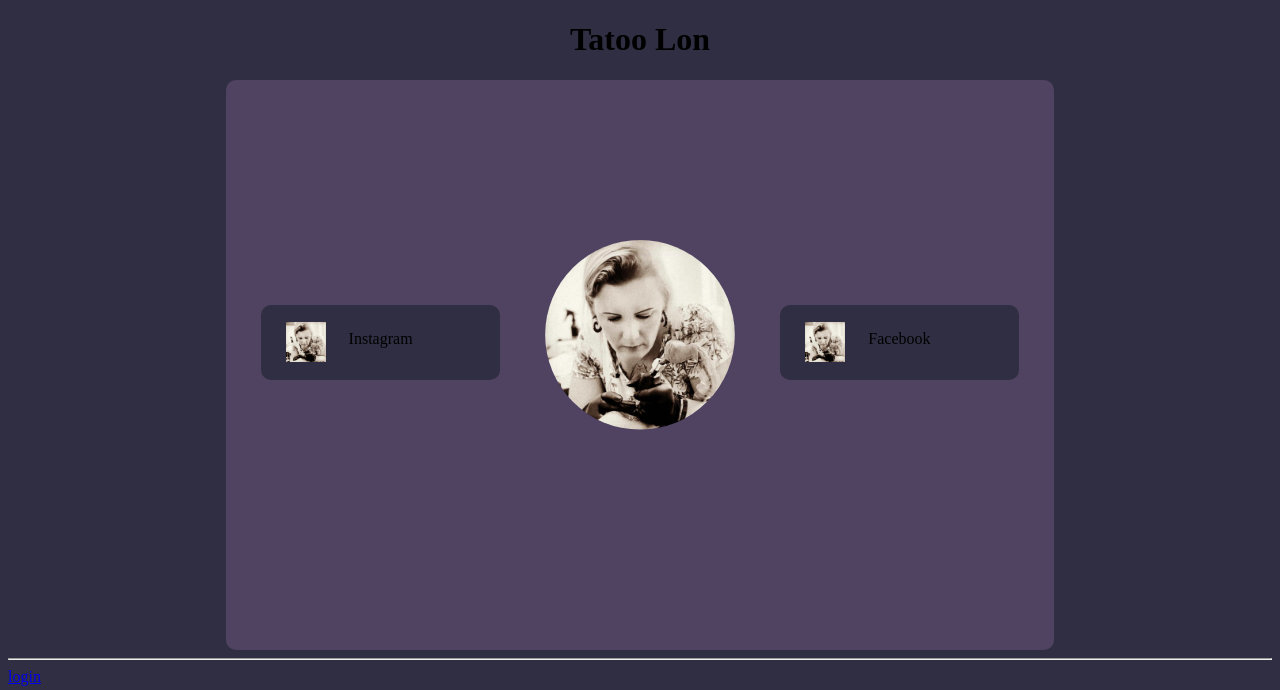
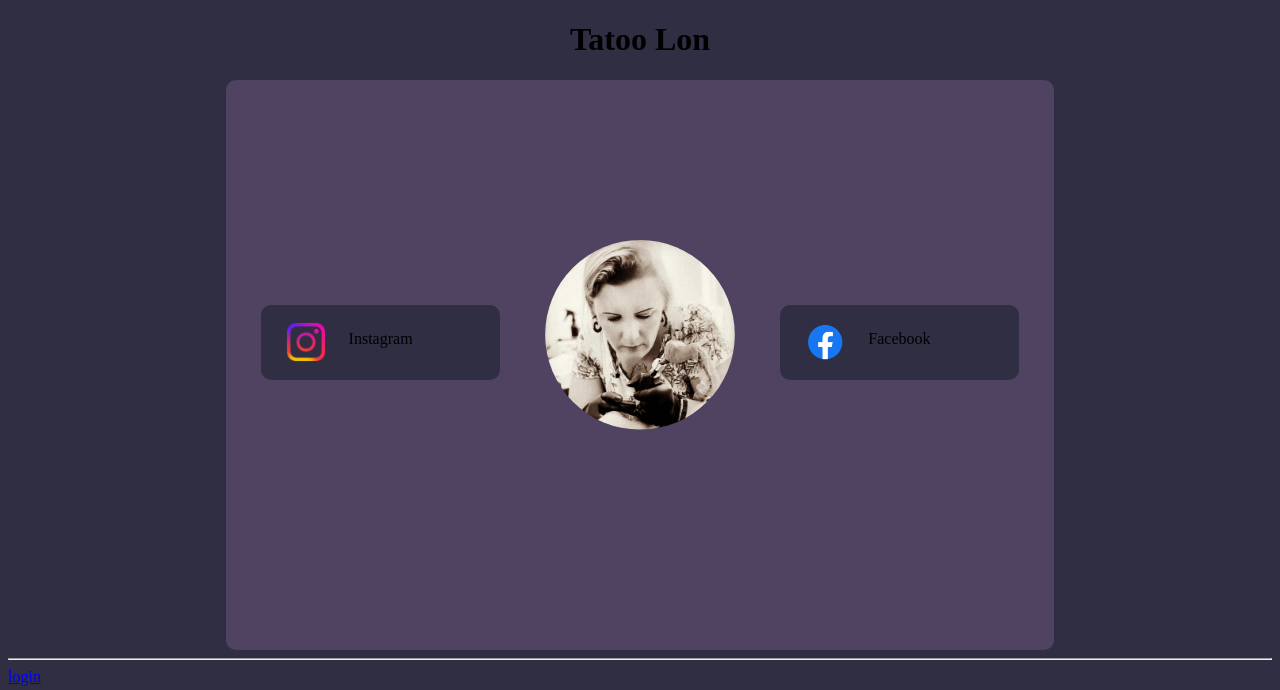
Before and after one commit to hetgameboekje/TatooLon, a PHP site: page /Front-end/ in a window 1280 px wide. Shown: the top 690 px of the page. Run offline with PHP 8.4, Linux system fonts and the light colour scheme.

Commit message:
Changed photo's

```diff
--- a/Front-end/index.php
+++ b/Front-end/index.php
@@ -30,8 +30,8 @@
         <div class="profileIMG-DIV">
             <img src="assets/css/img/profileimgLON.jpg" class="profileIMG" alt="">
         </div>
-        <div class="facebookButton"><img src="assets/css/img/profileimgLON.jpg" alt=""class="smallIMGbutton"> Facebook</div>
-        <div class="instaButton"><img src="assets/css/img/profileimgLON.jpg" alt=""class="smallIMGbutton">Instagram</div>
+        <div class="facebookButton"><img src="assets/css/img/facebook.png" alt=""class="smallIMGbutton"> Facebook</div>
+        <div class="instaButton"><img src="assets/css/img/instagram.png" alt=""class="smallIMGbutton">Instagram</div>
 
     </div>
 
```
Also changed, not shown: Front-end/assets/css/img/facebook.png (added), Front-end/assets/css/img/instagram.png (added).
